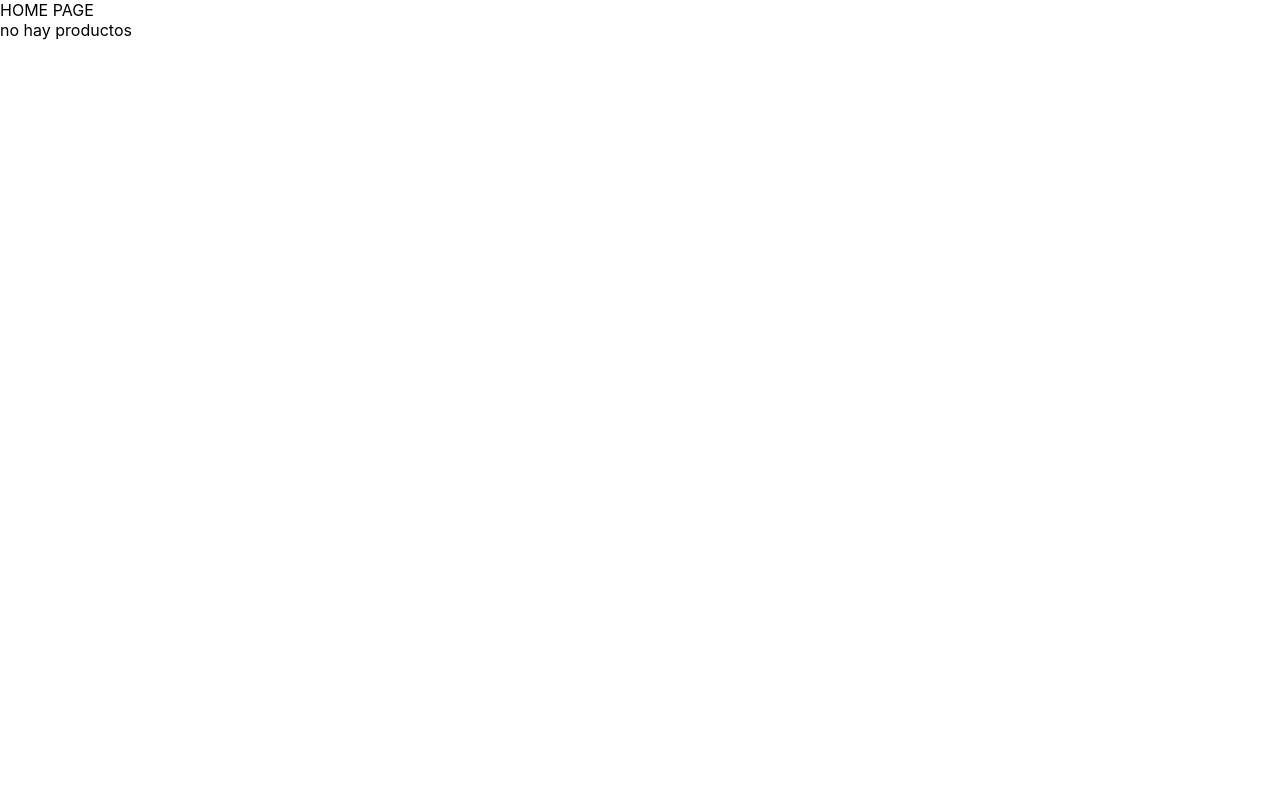
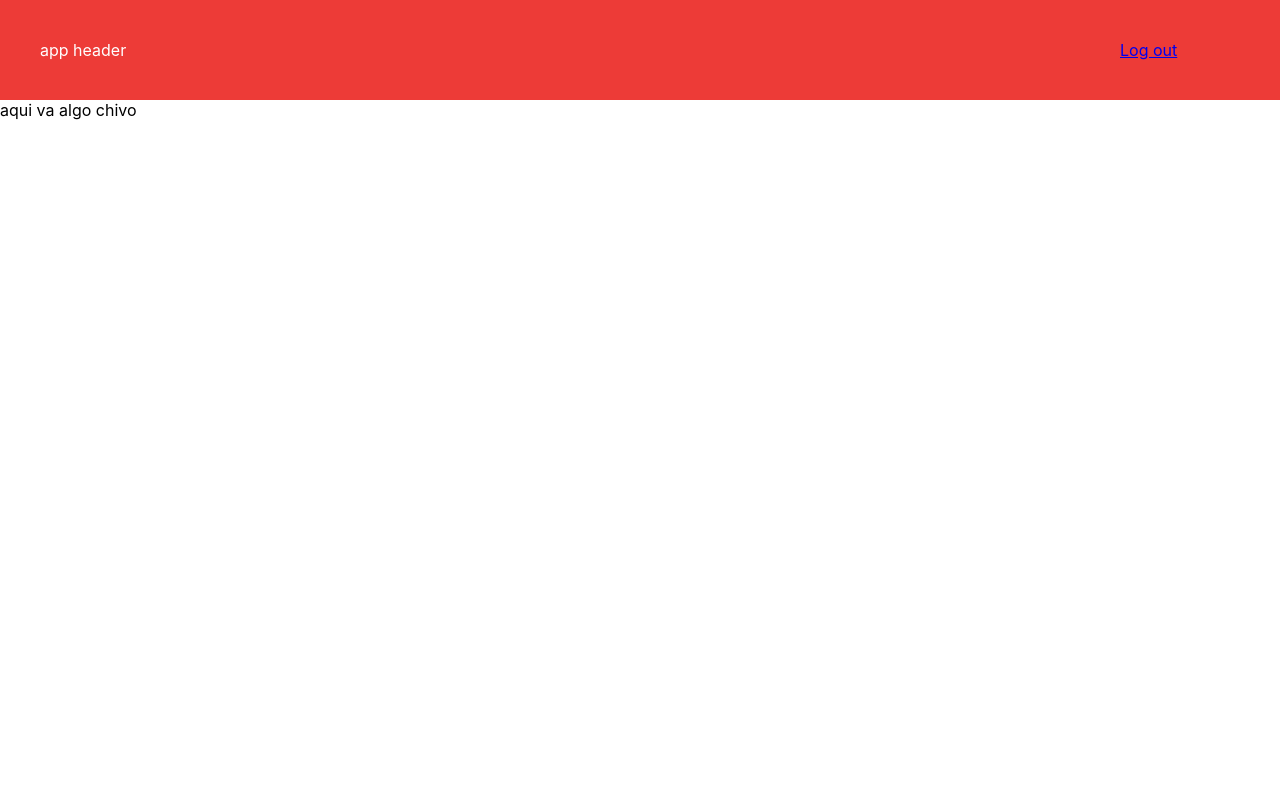
Before and after one commit to nicokurogane/auth-route-app, a React (Create React App) app: page / in a window 1280 px wide. Shown: the top 800 px of the page. Built offline with nearby package versions, Linux system fonts and the light colour scheme; no server answers.

Commit message:
Added base home layout

```diff
--- /dev/null
+++ b/src/components/footer/Footer.js
@@ -0,0 +1,9 @@
+import React from 'react';
+
+import './footer.scss';
+
+const Footer = () => {
+  return <div className="footer-container">Footer</div>;
+};
+
+export default Footer;
--- /dev/null
+++ b/src/components/footer/footer.scss
@@ -0,0 +1,4 @@
+.footer-container {
+  padding: 7vh;
+  background-color: #ed3b37;
+}
--- /dev/null
+++ b/src/components/header/Header.js
@@ -0,0 +1,17 @@
+import React from 'react';
+import { Link } from 'react-router-dom';
+
+import './header.scss';
+
+const Header = () => {
+  return (
+    <header className="app-header">
+      <span>app header</span>
+      <div className="links-container">
+        <Link to="/login">Log out</Link>
+      </div>
+    </header>
+  );
+};
+
+export default Header;
--- /dev/null
+++ b/src/components/header/header.scss
@@ -0,0 +1,12 @@
+.app-header {
+  display: flex;
+  justify-content: space-between;
+  padding: 5vh;
+  background-color: #ed3b37;
+  color: #ffffff;
+
+  .links-container {
+    width: 10%;
+    align-self: flex-end;
+  }
+}
--- /dev/null
+++ b/src/components/layout/Layout.js
@@ -0,0 +1,17 @@
+import React from 'react';
+import Header from '../header/Header';
+import Footer from '../footer/Footer';
+import './layout.scss';
+
+const Layout = ({ children }) => {
+  return (
+    <div className="layout-container">
+      <Header />
+      <div className="content">{children}</div>
+
+      <Footer />
+    </div>
+  );
+};
+
+export default Layout;
--- /dev/null
+++ b/src/components/layout/layout.scss
@@ -0,0 +1,9 @@
+.layout-container {
+  min-height: 100vh;
+  display: flex;
+  flex-direction: column;
+
+  .content {
+    height: 100vh;
+  }
+}
--- a/src/components/pages/home/Home.js
+++ b/src/components/pages/home/Home.js
@@ -1,19 +1,16 @@
 import React from 'react';
 import { connect } from 'react-redux';
 import { fetchMovies } from '../../../actions/moviesdb/actions';
+import Layout from '../../layout/Layout';
 
 class ConnectedHome extends React.Component {
   render() {
     console.log(this.props.movies);
     return (
       <div className="home-container">
-        <span>HOME PAGE</span>
-
-        <div>
-          {this.props.movies.length > 0
-            ? 'si hay productos'
-            : 'no hay productos'}
-        </div>
+        <Layout>
+          <span>aqui va algo chivo</span>
+        </Layout>
       </div>
     );
   }
```
